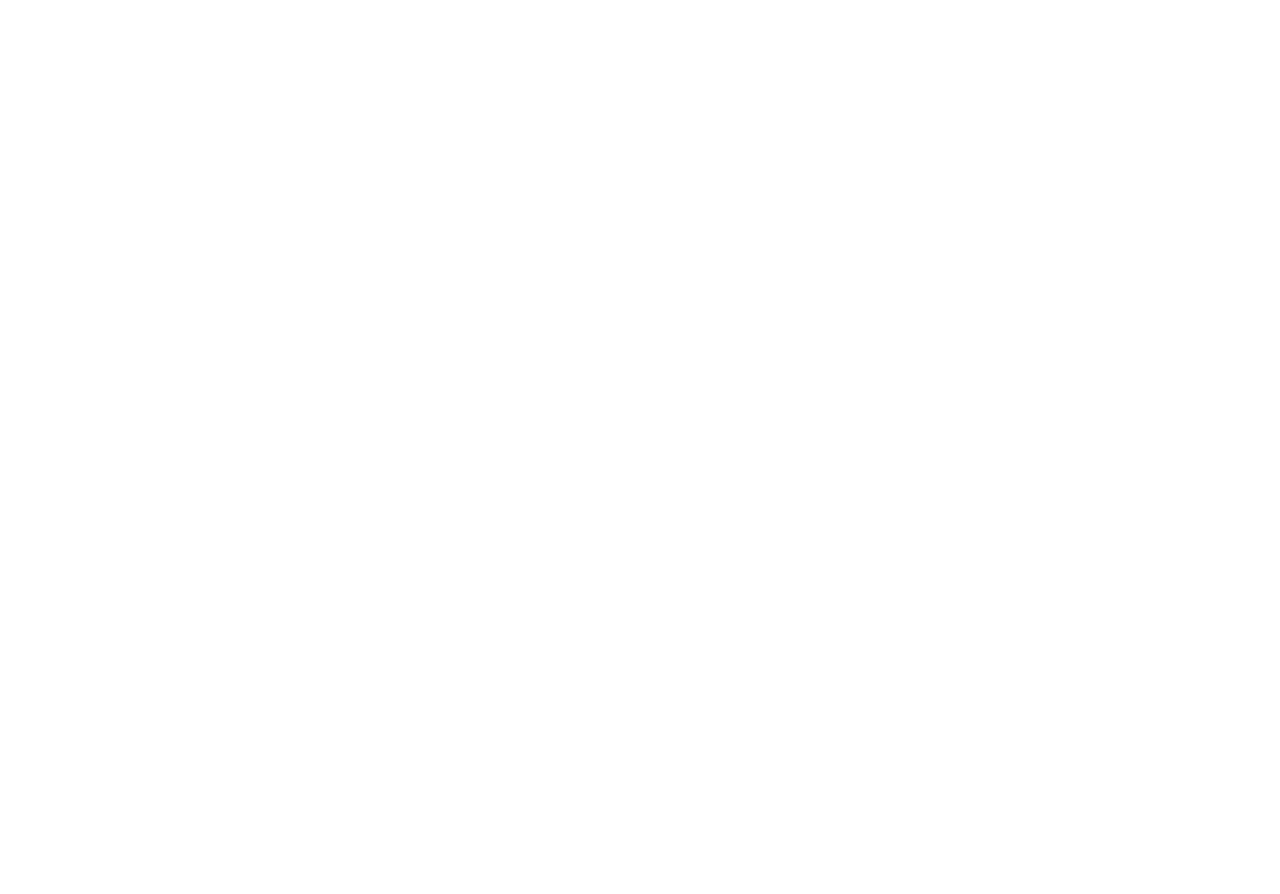
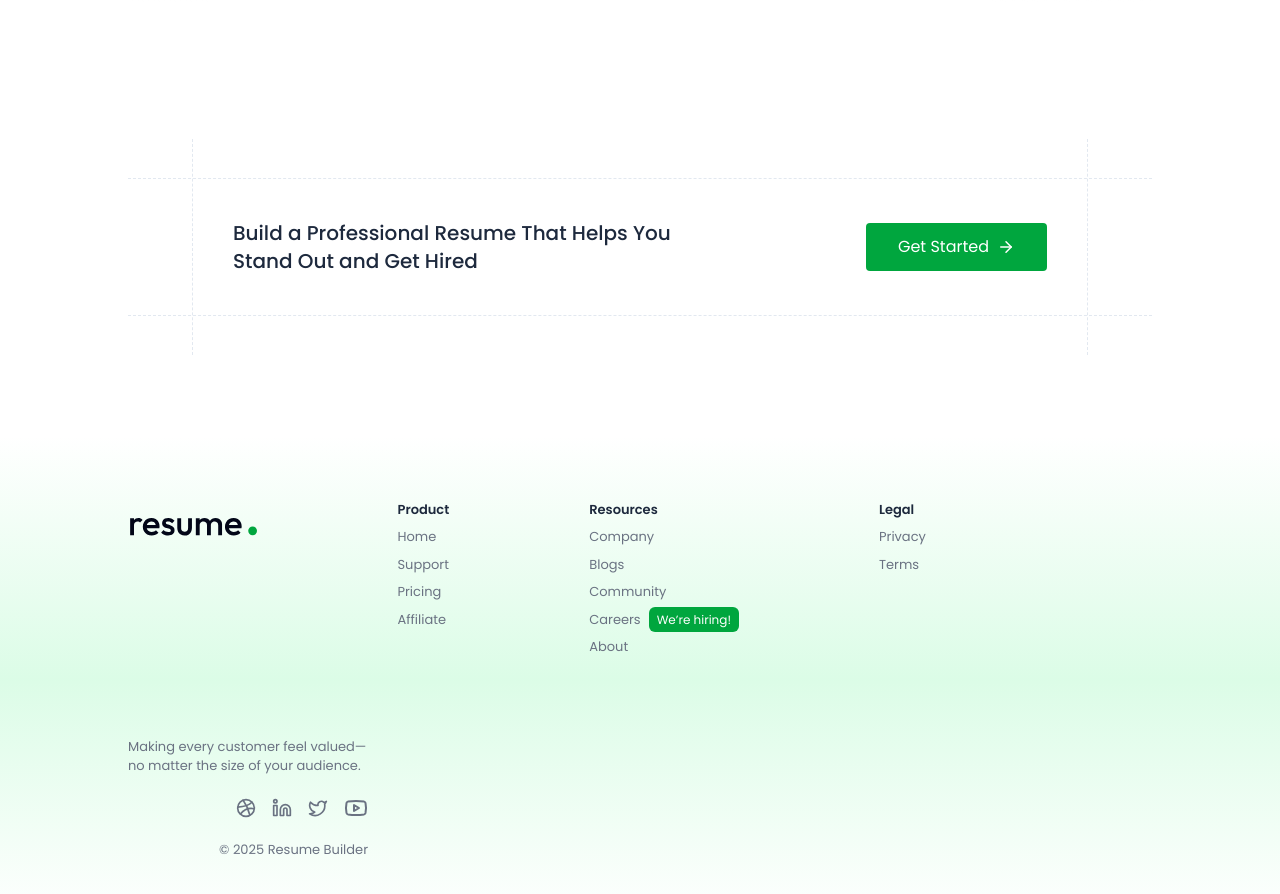
Before and after one commit to adityaasikarwarr/AI-RESUME-BUILDER, a React (Vite) app in the folder client/: page / in a window 1280 px wide. Shown: the part 1900-2794 px from the top of the page. Before the commit the page ends 2006 px from the top, so only its background shows below. Built offline with nearby package versions, Linux system fonts and the light colour scheme.

Commit message:
made a call to action section and made a footer section

```diff
--- /dev/null
+++ b/client/src/components/HOME/CallToAction.jsx
@@ -0,0 +1,41 @@
+import React from "react";
+
+const CallToAction = () => {
+  return (
+    <div
+      id="cta"
+      className="border-y border-dashed border-slate-200 w-full max-w-5xl mx-auto px-10 sm:px-16 mt-28"
+    >
+      <div className="flex flex-col md:flex-row text-center md:text-left items-center justify-between gap-8 px-3 md:px-10 border-x border-dashed border-slate-200 py-16 sm:py-20 -mt-10 -mb-10 w-full">
+        <p className="text-xl font-medium max-w-md text-slate-800">
+          Build a Professional Resume That Helps You Stand Out and Get Hired
+        </p>
+
+        <a
+          href="https://prebuiltui.com"
+          className="flex items-center gap-2 rounded py-3 px-8 bg-green-600 hover:bg-green-700 transition text-white"
+        >
+          <span>Get Started</span>
+
+          <svg
+            xmlns="http://www.w3.org/2000/svg"
+            width="24"
+            height="24"
+            viewBox="0 0 24 24"
+            fill="none"
+            stroke="currentColor"
+            strokeWidth="2"
+            strokeLinecap="round"
+            strokeLinejoin="round"
+            className="size-4.5"
+          >
+            <path d="M5 12h14" />
+            <path d="m12 5 7 7-7 7" />
+          </svg>
+        </a>
+      </div>
+    </div>
+  );
+};
+
+export default CallToAction;
--- /dev/null
+++ b/client/src/components/HOME/Footer.jsx
@@ -0,0 +1,216 @@
+import React from "react";
+
+const Footer = () => {
+  return (
+    <div>
+      <footer className="flex flex-wrap justify-center lg:justify-between overflow-hidden gap-10 md:gap-20 py-16 px-6 md:px-16 lg:px-24 xl:px-32 text-[13px] text-gray-500 bg-linear-to-b from-white via-green-100 to-white mt-30">
+        <div className="flex flex-wrap items-start gap-10 md:gap-15 xl:gap-35">
+          <a href="https://prebuiltui.com">
+            <img src="/logo.svg" className="w-auto h-11" />
+          </a>
+
+          <div>
+            <p className="text-slate-800 font-semibold">Product</p>
+
+            <ul className="mt-2 space-y-2">
+              <li>
+                <a href="/" className="hover:text-green-600 transition">
+                  Home
+                </a>
+              </li>
+
+              <li>
+                <a href="/" className="hover:text-green-600 transition">
+                  Support
+                </a>
+              </li>
+
+              <li>
+                <a href="/" className="hover:text-green-600 transition">
+                  Pricing
+                </a>
+              </li>
+
+              <li>
+                <a href="/" className="hover:text-green-600 transition">
+                  Affiliate
+                </a>
+              </li>
+            </ul>
+          </div>
+
+          <div>
+            <p className="text-slate-800 font-semibold">Resources</p>
+
+            <ul className="mt-2 space-y-2">
+              <li>
+                <a href="/" className="hover:text-green-600 transition">
+                  Company
+                </a>
+              </li>
+
+              <li>
+                <a href="/" className="hover:text-green-600 transition">
+                  Blogs
+                </a>
+              </li>
+
+              <li>
+                <a href="/" className="hover:text-green-600 transition">
+                  Community
+                </a>
+              </li>
+
+              <li>
+                <a href="/" className="hover:text-green-600 transition">
+                  Careers
+                  <span className="text-xs text-white bg-green-600 rounded-md ml-2 px-2 py-1">
+                    We’re hiring!
+                  </span>
+                </a>
+              </li>
+
+              <li>
+                <a href="/" className="hover:text-green-600 transition">
+                  About
+                </a>
+              </li>
+            </ul>
+          </div>
+
+          <div>
+            <p className="text-slate-800 font-semibold">Legal</p>
+
+            <ul className="mt-2 space-y-2">
+              <li>
+                <a href="/" className="hover:text-green-600 transition">
+                  Privacy
+                </a>
+              </li>
+
+              <li>
+                <a href="/" className="hover:text-green-600 transition">
+                  Terms
+                </a>
+              </li>
+            </ul>
+          </div>
+        </div>
+
+        <div className="flex flex-col max-md:items-center max-md:text-center gap-2 items-end">
+          <p className="max-w-60">
+            Making every customer feel valued—no matter the size of your
+            audience.
+          </p>
+
+          <div className="flex items-center gap-4 mt-3">
+            <a
+              href="https://dribbble.com/prebuiltui"
+              target="_blank"
+              rel="noreferrer"
+            >
+              <svg
+                xmlns="http://www.w3.org/2000/svg"
+                width="24"
+                height="24"
+                viewBox="0 0 24 24"
+                fill="none"
+                stroke="currentColor"
+                strokeWidth="2"
+                strokeLinecap="round"
+                strokeLinejoin="round"
+                className="lucide lucide-dribbble size-5 hover:text-green-500"
+                aria-hidden="true"
+              >
+                <circle cx="12" cy="12" r="10"></circle>
+
+                <path d="M19.13 5.09C15.22 9.14 10 10.44 2.25 10.94"></path>
+
+                <path d="M21.75 12.84c-6.62-1.41-12.14 1-16.38 6.32"></path>
+
+                <path d="M8.56 2.75c4.37 6 6 9.42 8 17.72"></path>
+              </svg>
+            </a>
+
+            <a href="https://www.linkedin.com" target="_blank" rel="noreferrer">
+              <svg
+                xmlns="http://www.w3.org/2000/svg"
+                width="24"
+                height="24"
+                viewBox="0 0 24 24"
+                fill="none"
+                stroke="currentColor"
+                strokeWidth="2"
+                strokeLinecap="round"
+                strokeLinejoin="round"
+                className="lucide lucide-linkedin size-5 hover:text-green-500"
+                aria-hidden="true"
+              >
+                <path d="M16 8a6 6 0 0 1 6 6v7h-4v-7a2 2 0 0 0-2-2 2 2 0 0 0-2 2v7h-4v-7a6 6 0 0 1 6-6z"></path>
+
+                <rect width="4" height="12" x="2" y="9"></rect>
+
+                <circle cx="4" cy="4" r="2"></circle>
+              </svg>
+            </a>
+
+            <a href="https://x.com" target="_blank" rel="noreferrer">
+              <svg
+                xmlns="http://www.w3.org/2000/svg"
+                width="24"
+                height="24"
+                viewBox="0 0 24 24"
+                fill="none"
+                stroke="currentColor"
+                strokeWidth="2"
+                strokeLinecap="round"
+                strokeLinejoin="round"
+                className="lucide lucide-twitter size-5 hover:text-green-500"
+                aria-hidden="true"
+              >
+                <path d="M22 4s-.7 2.1-2 3.4c1.6 10-9.4 17.3-18 11.6 2.2.1 4.4-.6 6-2C3 15.5.5 9.6 3 5c2.2 2.6 5.6 4.1 9 4-.9-4.2 4-6.6 7-3.8 1.1 0 3-1.2 3-1.2z"></path>
+              </svg>
+            </a>
+
+            <a href="https://www.youtube.com" target="_blank" rel="noreferrer">
+              <svg
+                xmlns="http://www.w3.org/2000/svg"
+                width="24"
+                height="24"
+                viewBox="0 0 24 24"
+                fill="none"
+                stroke="currentColor"
+                strokeWidth="2"
+                strokeLinecap="round"
+                strokeLinejoin="round"
+                className="lucide lucide-youtube size-6 hover:text-green-500"
+                aria-hidden="true"
+              >
+                <path d="M2.5 17a24.12 24.12 0 0 1 0-10 2 2 0 0 1 1.4-1.4 49.56 49.56 0 0 1 16.2 0A2 2 0 0 1 21.5 7a24.12 24.12 0 0 1 0 10 2 2 0 0 1-1.4 1.4 49.55 49.55 0 0 1-16.2 0A2 2 0 0 1 2.5 17"></path>
+
+                <path d="m10 15 5-3-5-3z"></path>
+              </svg>
+            </a>
+          </div>
+
+          <p className="mt-3 text-center">© 2025 Resume Builder</p>
+        </div>
+      </footer>
+      <style>{`
+
+                @import url('https://fonts.googleapis.com/css2?family=Poppins:ital,wght@0,100;0,200;0,300;0,400;0,500;0,600;0,700;0,800;0,900;1,100;1,200;1,300;1,400;1,500;1,600;1,700;1,800;1,900&display=swap');
+
+
+
+                * {
+
+                    font-family: 'Poppins', sans-serif;
+
+                }
+
+            `}</style>
+    </div>
+  );
+};
+
+export default Footer;
--- a/client/src/components/HOME/Testimonial.jsx
+++ b/client/src/components/HOME/Testimonial.jsx
@@ -116,7 +116,7 @@
   return (
     <div
       id="testimonial"
-      className="flex flex-col items-center my-10 scroll-mt-10 px-10 py-16"
+      className="flex flex-col items-center my-10 scroll-mt-10 px-10 py-16 "
     >
       <h2 className="text-3xl md:text-[40px]/12 font-medium text-black-100 max-w-lg text-center leading-tight">
         Don't just take our words
@@ -152,7 +152,7 @@
 
         `}</style>
 
-      <div className="marquee-row w-full mx-auto max-w-5xl overflow-hidden relative">
+      <div className="marquee-row w-full mx-auto max-w-5xl overflow-hidden relative ">
         <div className="absolute left-0 top-0 h-full w-20 z-10 pointer-events-none bg-linear-to-r from-white to-transparent"></div>
 
         <div className="marquee-inner flex transform-gpu min-w-[200%] pt-10 pb-5">
--- a/client/src/pages/Home.jsx
+++ b/client/src/pages/Home.jsx
@@ -3,6 +3,8 @@
 import Hero from "../components/HOME/Hero";
 import Features from "../components/HOME/Features";
 import Testimonial from "../components/HOME/Testimonial";
+import CallToAction from "../components/HOME/CallToAction";
+import Footer from "../components/HOME/Footer";
 
 const Home = () => {
   return (
@@ -11,6 +13,8 @@
       <Hero />
       <Features />
       <Testimonial />
+      <CallToAction />
+      <Footer />
     </div>
   );
 };
```
